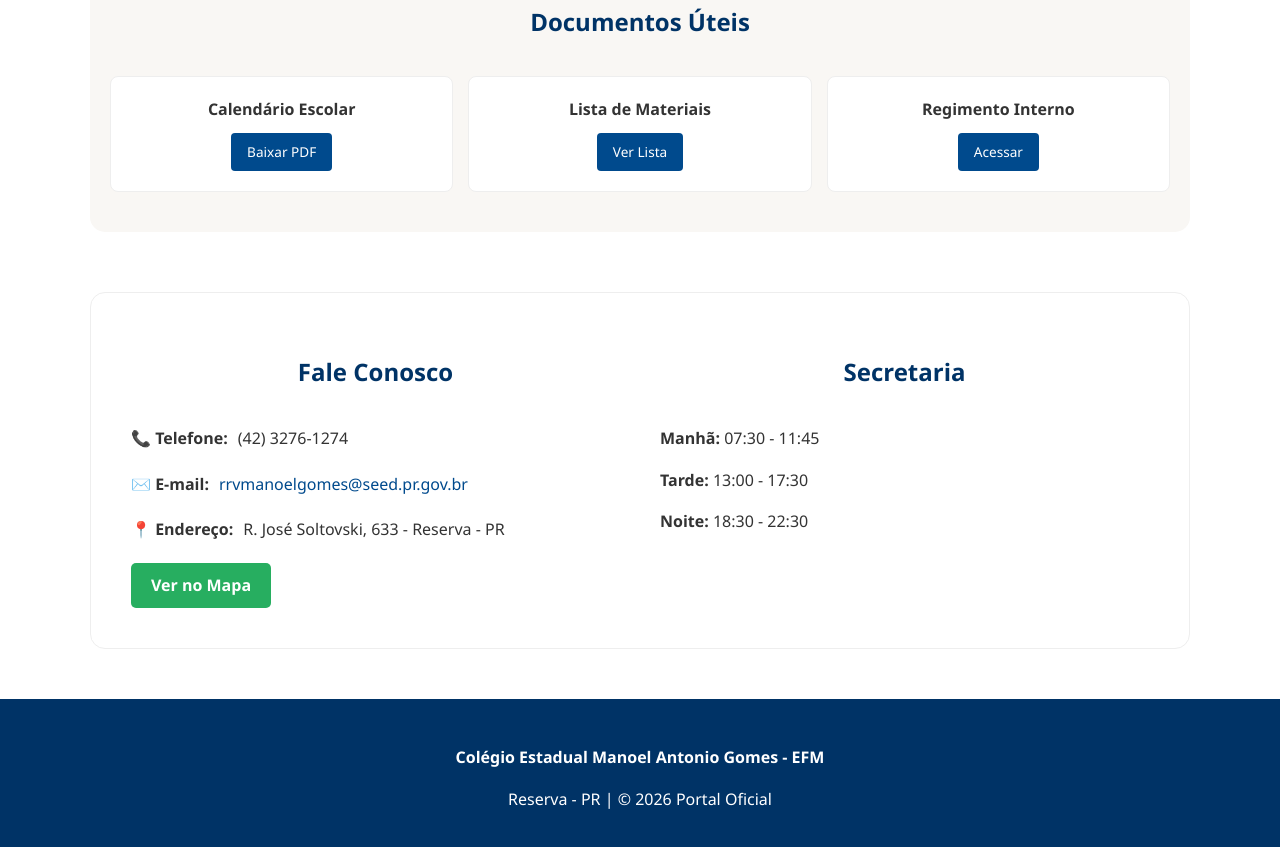
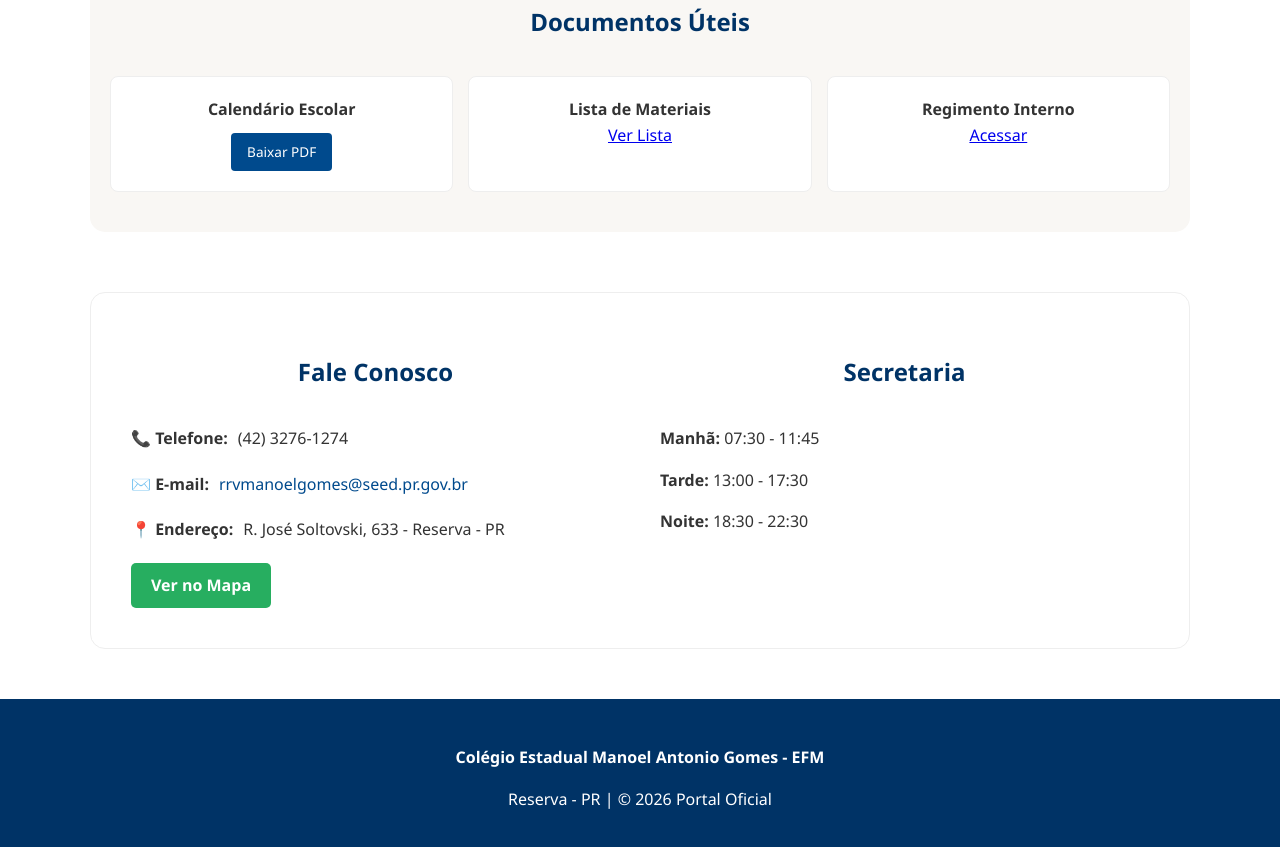
Before and after one commit to eveprof123/Agrinho-Programacao-2026, a plain HTML site: page index.html in a window 1280 px wide. Shown: the part 1140-1987 px from the top of the page. Drawn offline with Linux system fonts and the light colour scheme.

Commit message:
Update index.html

```diff
--- a/index.html
+++ b/index.html
@@ -310,12 +310,12 @@
                 <div class="doc-card">
                     <strong>Lista de Materiais</strong>
                     <br>
-                    <a href="#" class="btn-download">Ver Lista</a>
+                    <a href="#" class="lista_materiais_cemag.pdf">Ver Lista</a>
                 </div>
                 <div class="doc-card">
                     <strong>Regimento Interno</strong>
                     <br>
-                    <a href="#" class="btn-download">Acessar</a>
+                    <a href="#" class="regimento_interno_cemag.pdf">Acessar</a>
                 </div>
             </div>
         </section>
```
